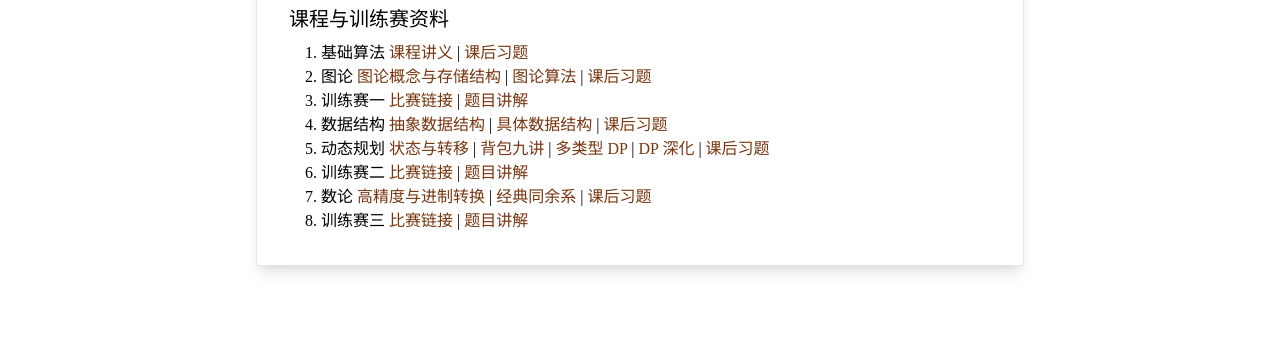
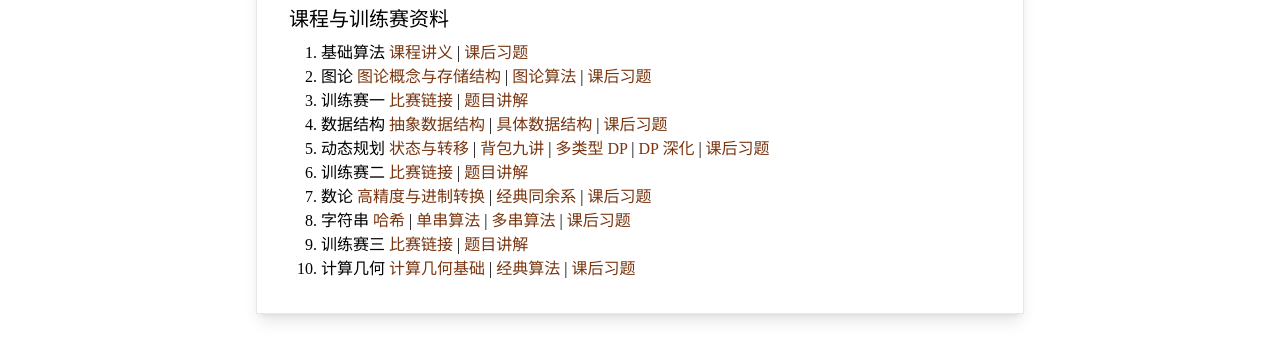
Before and after one commit to AccRobin/AccRobin.github.io, a plain HTML site: page ACM/2023/index.html in a window 1280 px wide. Shown: the part 156-516 px from the top of the page. Drawn offline with Linux system fonts and the light colour scheme.

Commit message:
Update index.html

```diff
--- a/ACM/2023/index.html
+++ b/ACM/2023/index.html
@@ -63,10 +63,21 @@
    | <a href="" class=" text-amber-900">经典同余系</a>
    | <a href="" class=" text-amber-900">课后习题</a>
 </li>
+<li class=" ml-8"><span class="box box-gray">字符串</span>
+  <a href="" class=" text-amber-900">哈希</a>
+| <a href="" class=" text-amber-900">单串算法</a>
+| <a href="" class=" text-amber-900">多串算法</a>
+| <a href="" class=" text-amber-900">课后习题</a>
+</li>
 <li class=" ml-8"><span class="box box-gray">训练赛三</span>
   <a href="" class=" text-amber-900">比赛链接</a>
 | <a href="" class=" text-amber-900">题目讲解</a>
 </li>
+<li class=" ml-8"><span class="box box-gray">计算几何</span>
+  <a href="" class=" text-amber-900">计算几何基础</a>
+| <a href="" class=" text-amber-900">经典算法</a>
+| <a href="" class=" text-amber-900">课后习题</a>
+</li>
 </ol></div>
 </body>
 </html>
```
